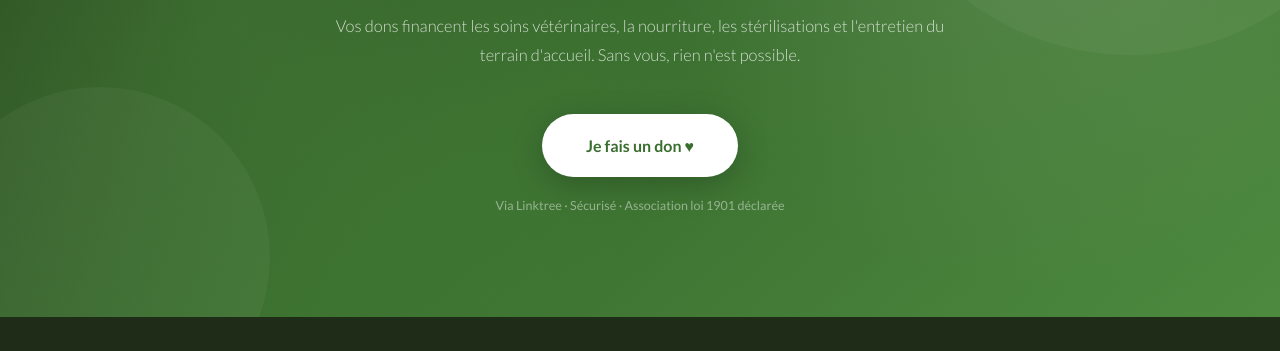
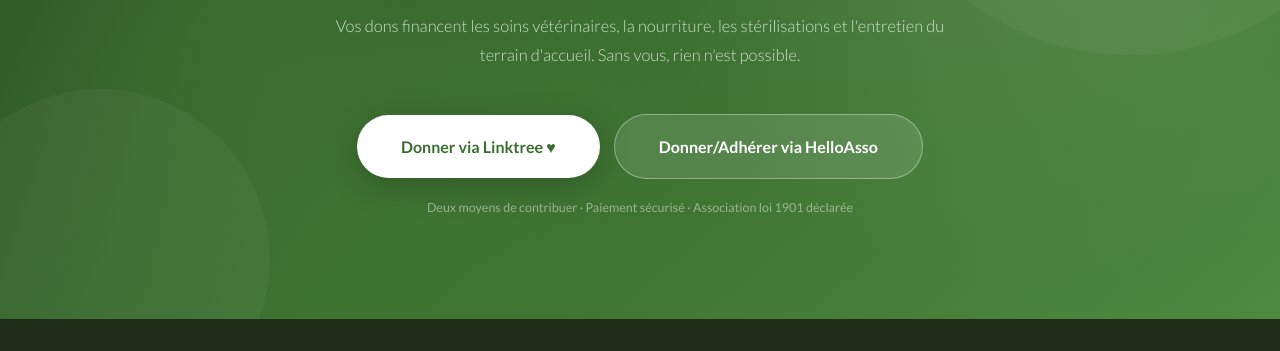
Before and after one commit to Goran-VRBANCIC/catsgarden, a plain HTML site: page index.html in a window 1280 px wide. Shown: the part 4229-4580 px from the top of the page. Drawn offline with nearby package versions, Linux system fonts and the light colour scheme; a web font is replaced by a local one.

Commit message:
feat(donations): add HelloAsso contribution option

```diff
--- a/index.html
+++ b/index.html
@@ -322,10 +322,15 @@
       Vos dons financent les soins vétérinaires, la nourriture, les stérilisations et l'entretien du terrain d'accueil.
       Sans vous, rien n'est possible.
     </p>
-    <a href="https://linktr.ee/catsgarden16000" target="_blank" rel="noopener" class="donate-btn">
-      Je fais un don ♥
-    </a>
-    <p class="donate-note">Via Linktree · Sécurisé · Association loi 1901 déclarée</p>
+    <div class="donate-actions" aria-label="Moyens de contribuer">
+      <a href="https://linktr.ee/catsgarden16000" target="_blank" rel="noopener" class="donate-btn">
+        Donner via Linktree ♥
+      </a>
+      <a href="https://www.helloasso.com/associations/cat-s-garden" target="_blank" rel="noopener" class="donate-btn donate-btn-secondary">
+        Donner/Adhérer via HelloAsso
+      </a>
+    </div>
+    <p class="donate-note">Deux moyens de contribuer · Paiement sécurisé · Association loi 1901 déclarée</p>
   </div>
 </section>
 
--- a/src/styles.css
+++ b/src/styles.css
@@ -565,15 +565,24 @@ a { text-decoration: none; }
   line-height: 1.75;
   margin-bottom: 44px;
 }
+.donate-actions {
+  display: flex;
+  justify-content: center;
+  align-items: center;
+  flex-wrap: wrap;
+  gap: 14px;
+}
 .donate-btn {
   display: inline-flex;
   align-items: center;
+  justify-content: center;
   gap: 10px;
   background: var(--white);
   color: var(--primary);
   font-weight: 700;
   font-size: 16px;
   padding: 18px 44px;
+  min-height: 56px;
   border-radius: 999px;
   box-shadow: 0 8px 32px rgba(0,0,0,0.22);
   transition: transform 0.15s, box-shadow 0.2s;
@@ -581,6 +590,16 @@ a { text-decoration: none; }
 .donate-btn:hover {
   transform: translateY(-3px);
   box-shadow: 0 14px 40px rgba(0,0,0,0.28);
+}
+.donate-btn-secondary {
+  background: rgba(255,255,255,0.12);
+  color: var(--white);
+  border: 1.5px solid rgba(255,255,255,0.36);
+  box-shadow: none;
+}
+.donate-btn-secondary:hover {
+  box-shadow: 0 12px 34px rgba(0,0,0,0.18);
+  background: rgba(255,255,255,0.18);
 }
 .donate-note {
   margin-top: 18px;
@@ -779,4 +798,6 @@ a { text-decoration: none; }
   .footer-brand { grid-column: auto; }
   .footer-bottom { flex-direction: column; align-items: flex-start; gap: 14px; }
   .site-footer { padding: 44px 20px 32px; }
+  .donate-actions { flex-direction: column; align-items: stretch; }
+  .donate-btn { width: 100%; padding: 16px 24px; }
 }
```
